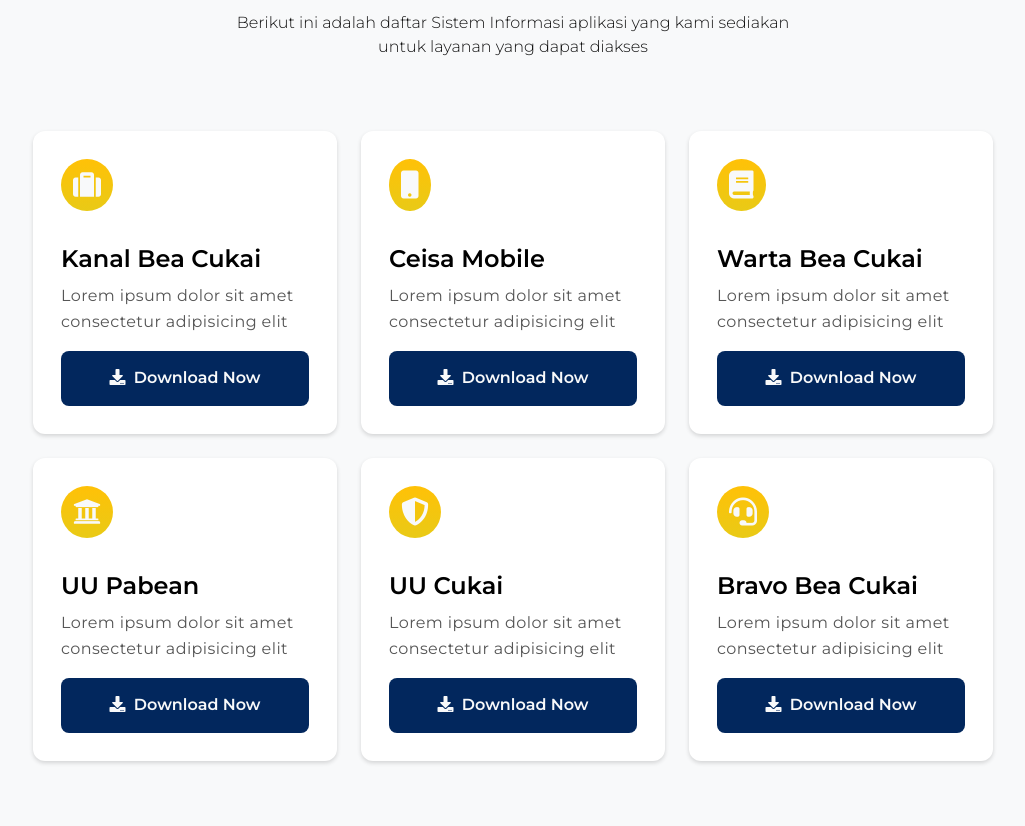
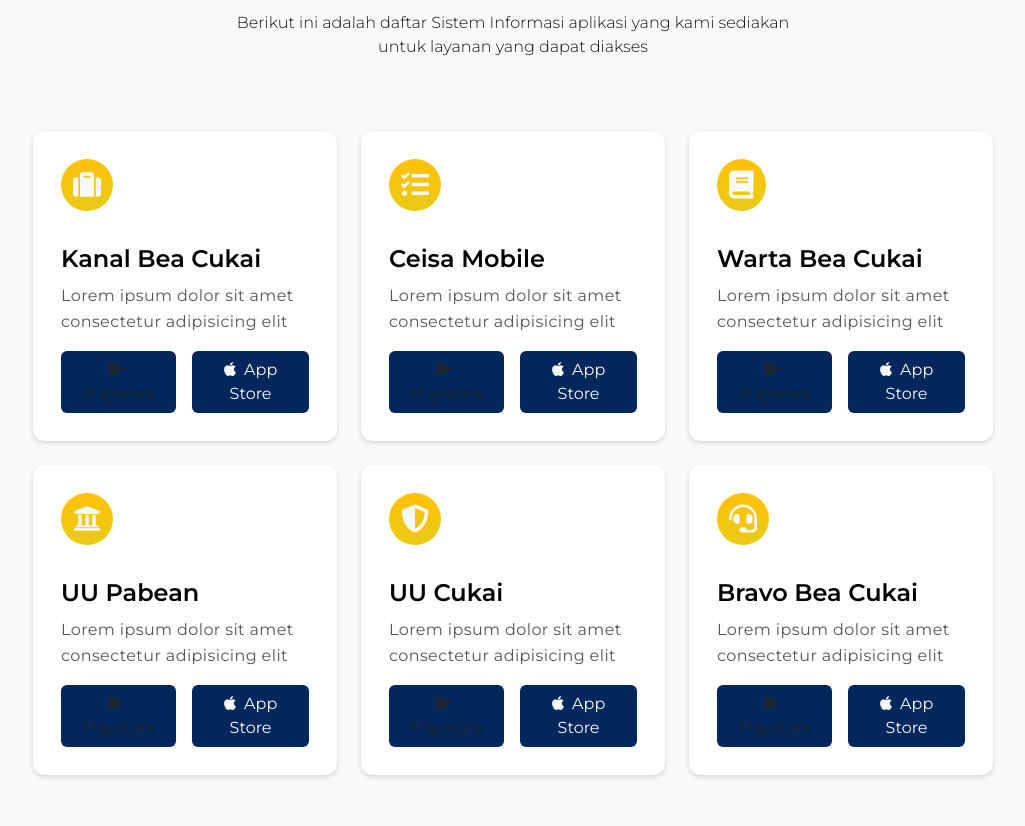
Before and after one commit to Mrk223/new-repo, a plain HTML site: page index.html in a window 1280 px wide. Shown: the part 1474-2300 px from the top of the page, without its empty margins (127-1152 px from the left). Drawn offline with nearby package versions, Linux system fonts and the light colour scheme.

Commit message:
Update index.html

```diff
--- a/index.html
+++ b/index.html
@@ -168,19 +168,26 @@
             <p class="icon-caption">
               Lorem ipsum dolor sit amet consectetur adipisicing elit
             </p>
-            <button class="btn background-primary text-light button-download" onclick="redirect('https://play.google.com/store/apps/details?id=id.go.beacukai.customer')"> <i class="fas fa-download me-1"></i>  Download Now</button>
+            <div class="d-flex gap-3">
+              <button class="btn background-primary text-dark button-playstore" onclick="redirect('https://play.google.com/store/apps/details?id=id.go.beacukai.customer')"> <i class="fab fa-google-play me-1"></i>   Playstore</button>
+              <button class="btn background-primary text-light button-appstore" onclick="redirect('https://play.google.com/store/apps/details?id=id.go.beacukai.customer')"> <i class="fab fa-apple me-1"></i>   App Store</button>
+            </div>
+
           </div>
         </div>
           <div class="col-lg-4 col-md-6">
             <div class="card-radius mb-4 ">
             <div class="icon">
-              <i class="fas fa-mobile text-light fs-3 p-7  icon-background rounded-circle"></i>
+              <i class="fas fa-tasks text-light fs-3 p-7  icon-background rounded-circle"></i>
             </div>
             <h3 class="icon-title ">Ceisa Mobile</h3>
             <p class="icon-caption">
               Lorem ipsum dolor sit amet consectetur adipisicing elit
             </p>
-            <button class="btn background-primary text-light button-download" onclick="redirect('https://play.google.com/store/apps/details?id=id.go.beacukai.myceisa')"><i class="fas fa-download me-1"></i> Download Now</button>
+            <div class="d-flex gap-3">
+              <button class="btn background-primary text-dark button-playstore" onclick="redirect('https://play.google.com/store/apps/details?id=id.go.beacukai.customer')"> <i class="fab fa-google-play me-1"></i>   Playstore</button>
+              <button class="btn background-primary text-light button-appstore" onclick="redirect('https://play.google.com/store/apps/details?id=id.go.beacukai.customer')"> <i class="fab fa-apple me-1"></i>   App Store</button>
+            </div>
           </div>
         </div>
           <div class="col-lg-4 ">
@@ -193,7 +200,10 @@
             <p class="icon-caption">
               Lorem ipsum dolor sit amet consectetur adipisicing elit
             </p>
-            <button class="btn background-primary text-light button-download" onclick="redirect('https://play.google.com/store/apps/details?id=id.go.beacukai.wbc')"><i class="fas fa-download me-1"></i> Download Now</button>
+            <div class="d-flex gap-3">
+              <button class="btn background-primary text-dark button-playstore" onclick="redirect('https://play.google.com/store/apps/details?id=id.go.beacukai.customer')"> <i class="fab fa-google-play me-1"></i>   Playstore</button>
+              <button class="btn background-primary text-light button-appstore" onclick="redirect('https://play.google.com/store/apps/details?id=id.go.beacukai.customer')"> <i class="fab fa-apple me-1"></i>   App Store</button>
+            </div>
           </div>
           </div>
         </div>
@@ -208,7 +218,10 @@
             <p class="icon-caption">
               Lorem ipsum dolor sit amet consectetur adipisicing elit
             </p>
-            <button class="btn background-primary text-light button-download" onclick="redirect('https://play.google.com/store/apps/details?id=id.go.beacukai.customer')"><i class="fas fa-download me-1"></i> Download Now</button>
+            <div class="d-flex gap-3">
+              <button class="btn background-primary text-dark button-playstore" onclick="redirect('https://play.google.com/store/apps/details?id=id.go.beacukai.customer')"> <i class="fab fa-google-play me-1"></i>   Playstore</button>
+              <button class="btn background-primary text-light button-appstore" onclick="redirect('https://play.google.com/store/apps/details?id=id.go.beacukai.customer')"> <i class="fab fa-apple me-1"></i>   App Store</button>
+            </div>
           </div>
         </div>
           <div class="col-lg-4 col-md-6">
@@ -220,7 +233,10 @@
             <p class="icon-caption">
               Lorem ipsum dolor sit amet consectetur adipisicing elit
             </p>
-            <button class="btn background-primary text-light button-download" onclick="redirect('https://play.google.com/store/apps/details?id=id.go.beacukai.customer')"><i class="fas fa-download me-1"></i> Download Now</button>
+            <div class="d-flex gap-3">
+              <button class="btn background-primary text-dark button-playstore" onclick="redirect('https://play.google.com/store/apps/details?id=id.go.beacukai.customer')"> <i class="fab fa-google-play me-1"></i>   Playstore</button>
+              <button class="btn background-primary text-light button-appstore" onclick="redirect('https://play.google.com/store/apps/details?id=id.go.beacukai.customer')"> <i class="fab fa-apple me-1"></i>   App Store</button>
+            </div>
           </div>
         </div>
           <div class="col-lg-4 col-md-12">
@@ -234,7 +250,10 @@
             <p class="icon-caption">
               Lorem ipsum dolor sit amet consectetur adipisicing elit
             </p>
-            <button class="btn background-primary text-light button-download" onclick="redirect('https://play.google.com/store/apps/details?id=id.go.beacukai.customer')"><i class="fas fa-download me-1"></i> Download Now</button>
+            <div class="d-flex gap-3">
+              <button class="btn background-primary text-dark button-playstore" onclick="redirect('https://play.google.com/store/apps/details?id=id.go.beacukai.customer')"> <i class="fab fa-google-play me-1"></i>   Playstore</button>
+              <button class="btn background-primary text-light button-appstore" onclick="redirect('https://play.google.com/store/apps/details?id=id.go.beacukai.customer')"> <i class="fab fa-apple me-1"></i>   App Store</button>
+            </div>
           </div>
           </div>
 
@@ -471,12 +490,12 @@
     </div>
   </section>
 
-  <section class="h-100 w-100 " style="box-sizing: border-box">
-    <div class="content-2-1 container-xxl mx-auto p-0 bg-white position-relative bg-light">
+  <section class="h-100 w-100 bg-light" style="box-sizing: border-box">
+    <div class="content-2-1 container-xxl mx-auto p-0 position-relative bg-light">
       <div class="text-center title-text">
         <h2 class="text-big">Contact Us</h2>
         <p class="text-caption p-2 m-0">
-          Berikut ini adalah daftar Sistem Informasi aplikasi yang kami sediakan <br> untuk layanan yang dapat diakses
+          Hubungi kami melalui informasi yang ada dibawah ini
         </p>
       </div>
 
@@ -547,7 +566,7 @@
 
             <h4 class="mb-3 text-light">Location</h4>
             <p class="text-contact">
-              Jl.Jenderal A Yani (By Pass) Rawamangun, Jakarta
+              Jl.Jenderal A Yani (By Pass) Rawamangun<span class="d-lg-none">Jakarta Timur</span>
             </p>
           </div>
         </div>
```
